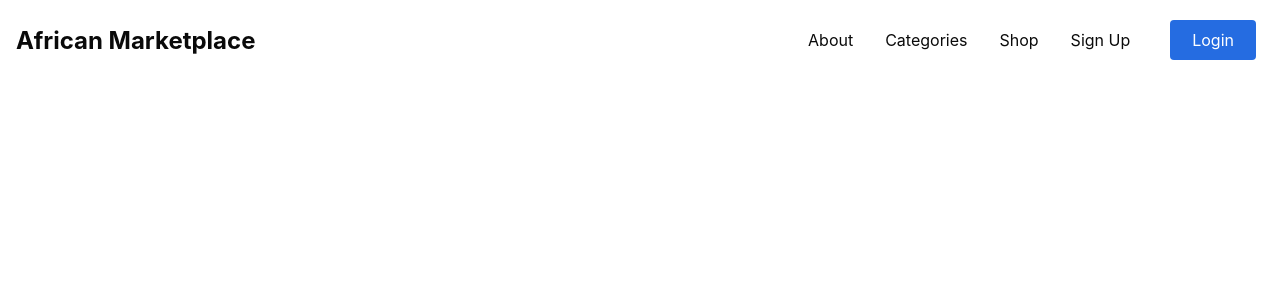
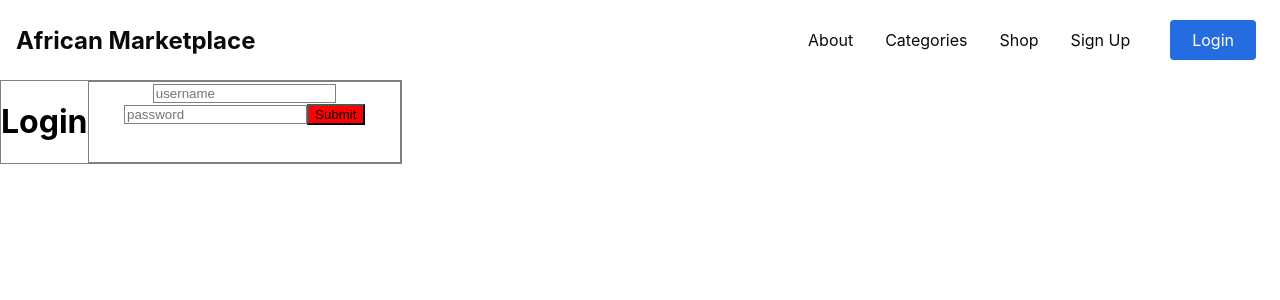
Before and after one commit to AfricanMarketplace-web49-50/front-end, a React (Create React App) app in the folder african-marketplace/: page /login in a window 1280 px wide. Shown: the top 300 px of the page. Built offline with nearby package versions, Linux system fonts and the light colour scheme.

Commit message:
Login route created need active styles

```diff
--- a/african-marketplace/src/App.js
+++ b/african-marketplace/src/App.js
@@ -1,13 +1,18 @@
 import "./App.css";
 import React from "react";
+import { BrowserRouter, Routes, Route } from "react-router-dom";
 
 //Components Import
 import Navbar from "./components/NavBar/navbar";
+import Login from "./components/Login";
 
 function App() {
   return (
     <div className="App">
       <Navbar />
+      <Routes>
+        <Route exact path="/login" element={<Login />} />
+      </Routes>
     </div>
   );
 }
--- a/african-marketplace/src/components/Login/LoginElements.js
+++ b/african-marketplace/src/components/Login/LoginElements.js
@@ -0,0 +1,20 @@
+import styled from "styled-components";
+
+export const LoginWrapper = styled.div`
+  width: 100%;
+  display: flex;
+  max-width: 400px;
+  border: 1px solid grey;
+`;
+
+export const Form = styled.form`
+  border: 1px solid grey;
+`;
+
+export const Input = styled.input`
+  border: 1px solid grey;
+`;
+
+export const Button = styled.button`
+  background-color: red;
+`;
--- a/african-marketplace/src/components/Login/index.js
+++ b/african-marketplace/src/components/Login/index.js
@@ -1,4 +1,5 @@
 import React, { useState } from "react";
+import { LoginWrapper, Form, Input, Button } from "./LoginElements";
 
 const Login = () => {
   const [formFields, setFormFields] = useState({
--- a/african-marketplace/src/components/NavBar/navbar.js
+++ b/african-marketplace/src/components/NavBar/navbar.js
@@ -17,18 +17,10 @@ const Navbar = () => {
         </NavLink>
         <Bars />
         <NavMenu>
-          <NavLink to="/about" activeStyle>
-            About
-          </NavLink>
-          <NavLink to="/categories" activeStyle>
-            Categories
-          </NavLink>
-          <NavLink to="/shop" activeStyle>
-            Shop
-          </NavLink>
-          <NavLink to="/sign-up" activeStyle>
-            Sign Up
-          </NavLink>
+          <NavLink to="/about">About</NavLink>
+          <NavLink to="/categories">Categories</NavLink>
+          <NavLink to="/shop">Shop</NavLink>
+          <NavLink to="/sign-up">Sign Up</NavLink>
           <NavBtnLink to="/login">Login</NavBtnLink>
         </NavMenu>
         {/* <NavBtn>
```
